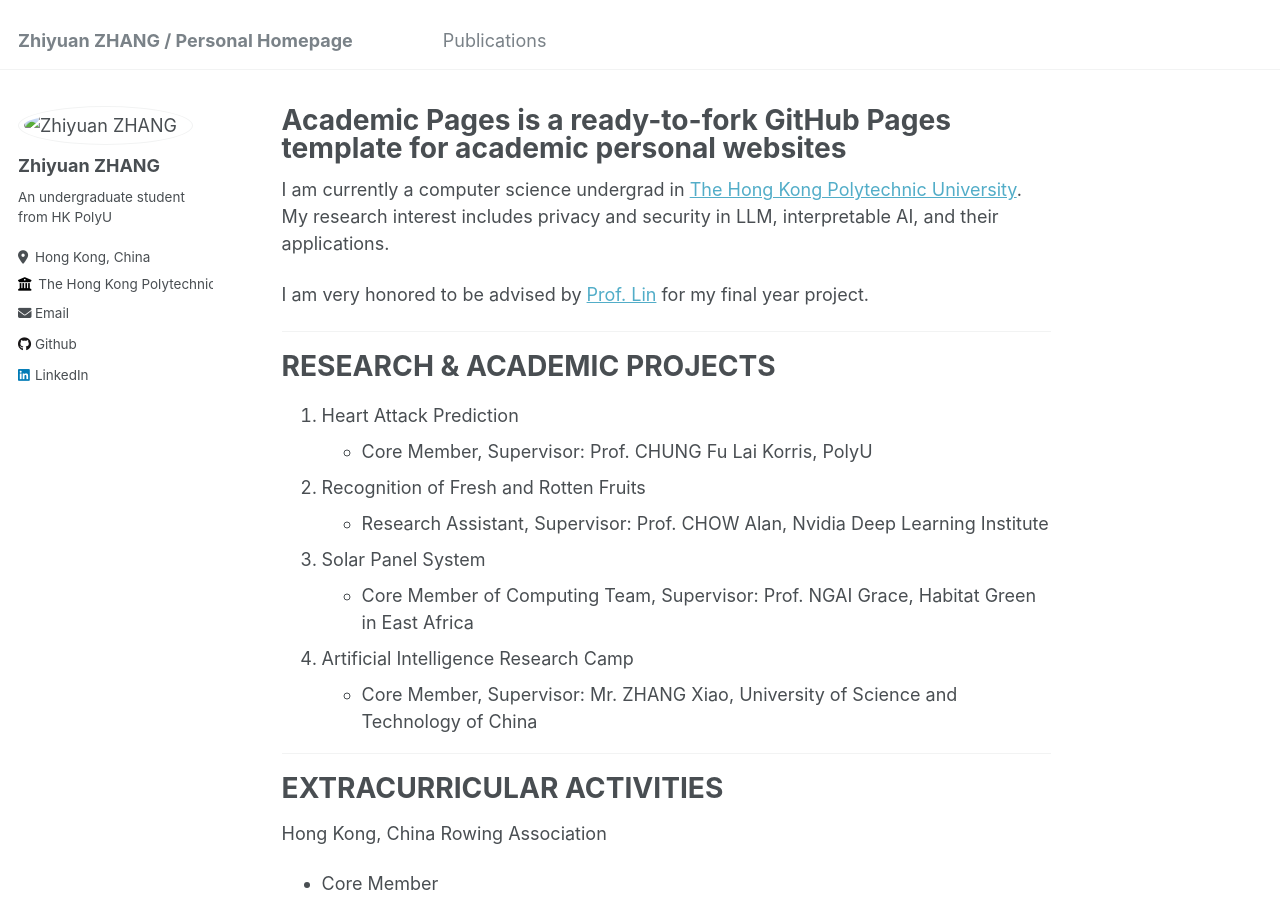
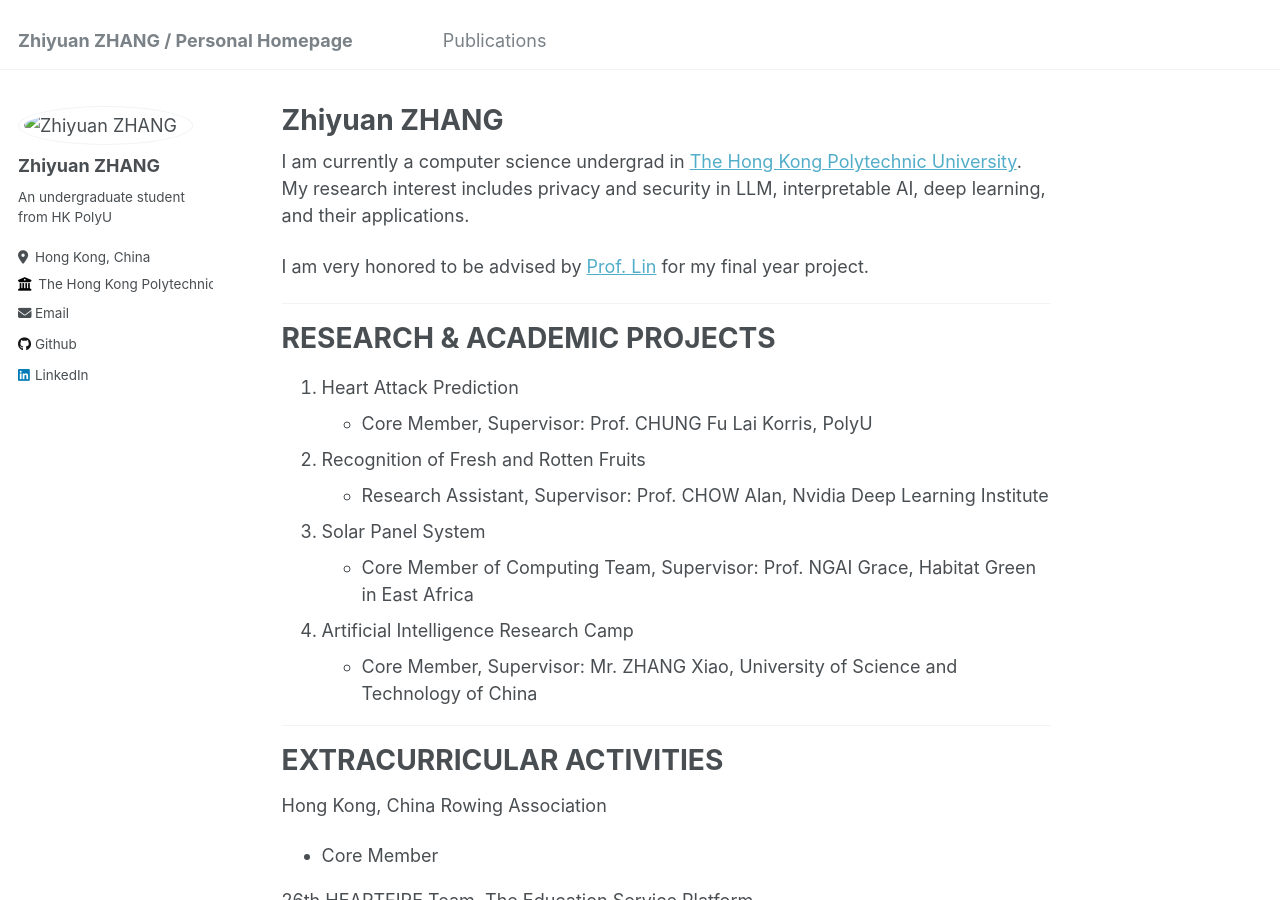
Before and after one commit to Zhiyuan-Holly-ZHANG/Zhiyuan-Holly-ZHANG.github.io, a Jekyll site: the page built from _pages/about.md, in a window 1280 px wide and 900 px high. Built offline with Jekyll 4.4.1, drawn with Linux system fonts in a browser that asks for light colours.

Commit message:
Update about.md

```diff
--- a/_pages/about.md
+++ b/_pages/about.md
@@ -1,13 +1,13 @@
 ---
 permalink: /
-title: "Academic Pages is a ready-to-fork GitHub Pages template for academic personal websites"
+title: "Zhiyuan ZHANG"
 author_profile: true
 redirect_from:
   - /about/
   - /about.html
 ---
 
-I am currently a computer science undergrad in [The Hong Kong Polytechnic University](https://www.polyu.edu.hk/). My research interest includes privacy and security in LLM, interpretable AI, and their applications.
+I am currently a computer science undergrad in [The Hong Kong Polytechnic University](https://www.polyu.edu.hk/). My research interest includes privacy and security in LLM, interpretable AI, deep learning, and their applications.
 
 I am very honored to be advised by [Prof. Lin](https://wanyu-lin.github.io/) for my final year project.
 
```
